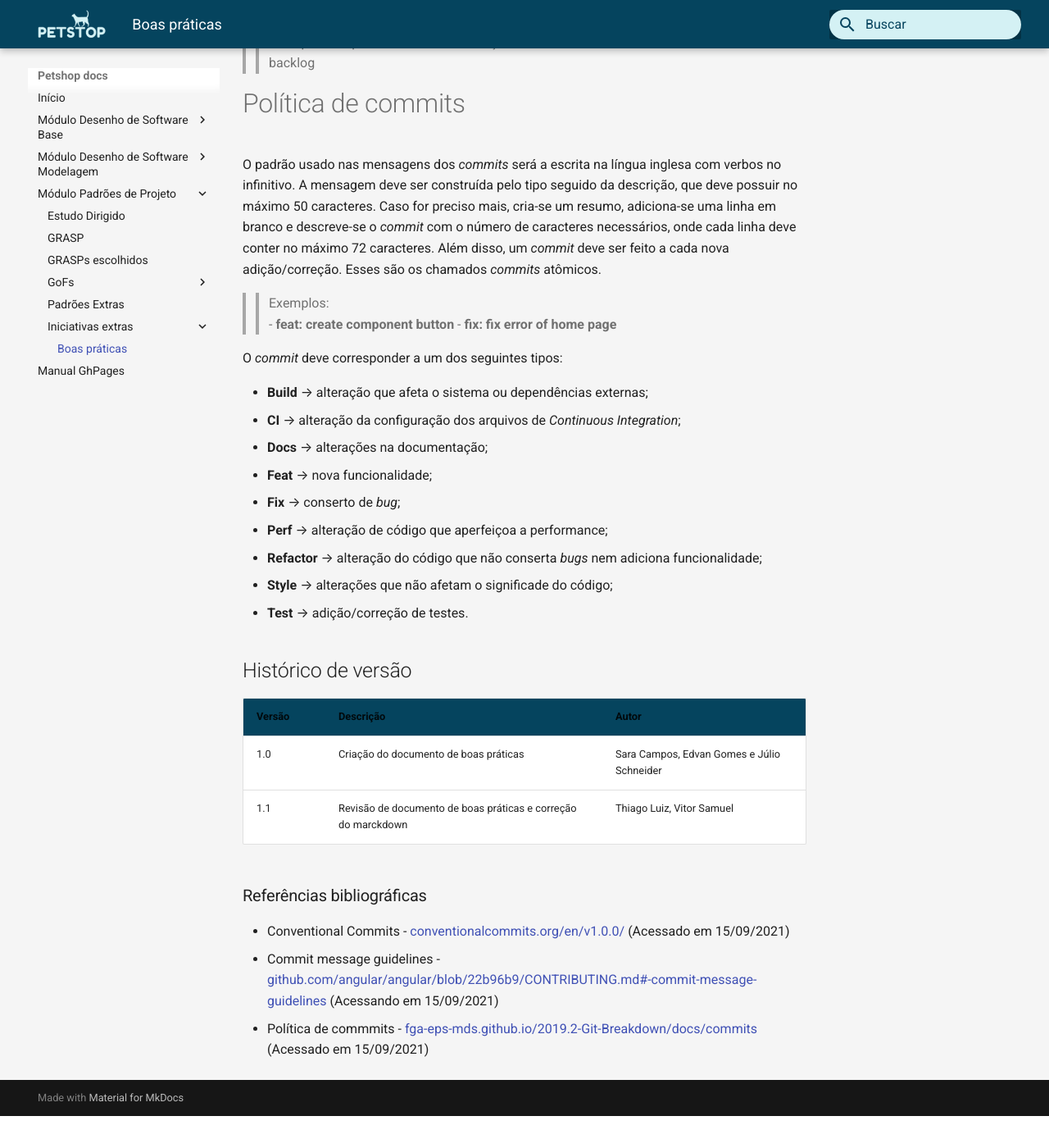
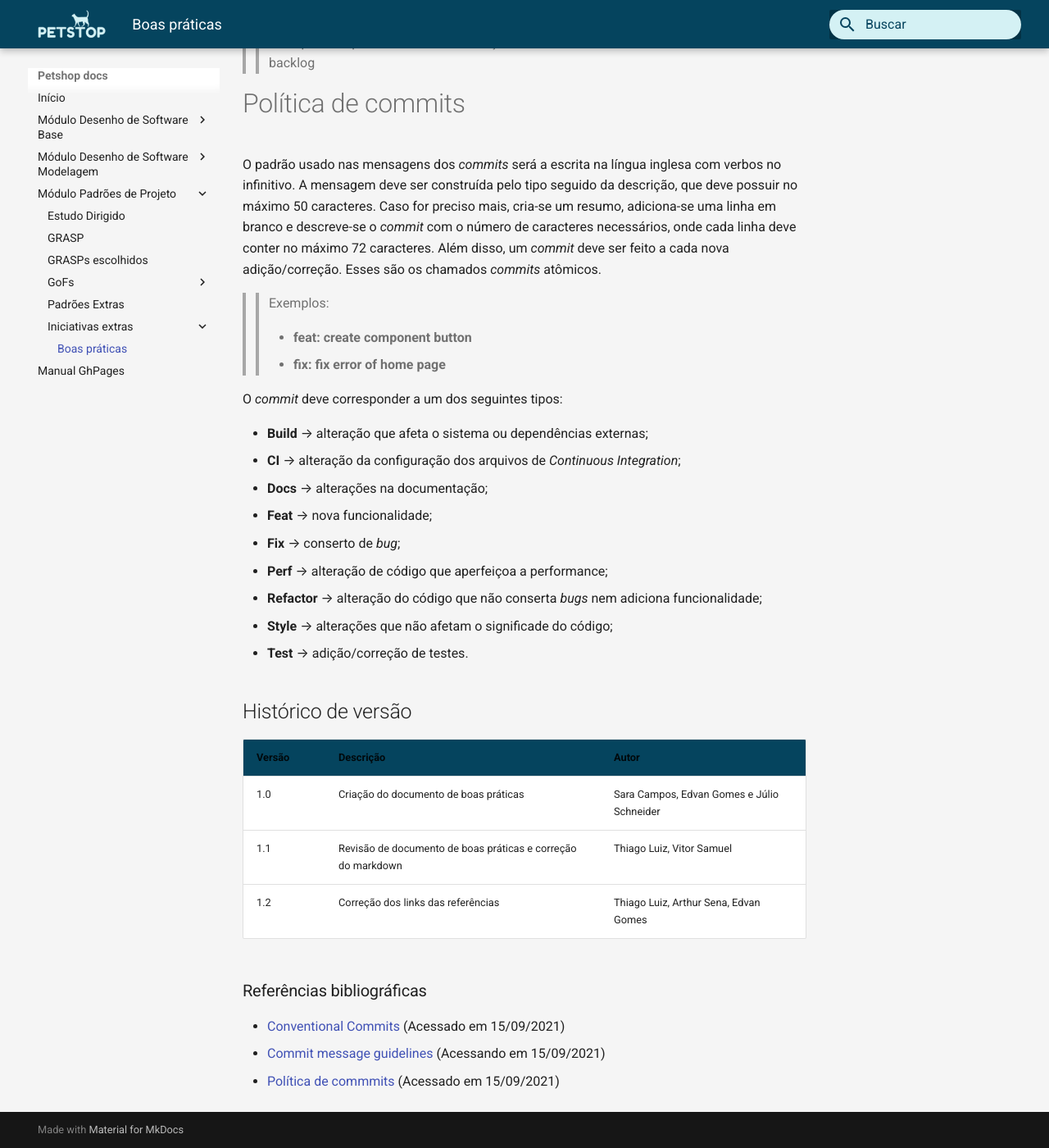
Before and after one commit to UnBArqDsw2021-1/2021.1_G3_PetStop_docs, an MkDocs documentation site: the page built from docs/goodpractices.md, in a window 1280 px wide and 1400 px high, scrolled down 1065 px. Shown: the whole window at 82% size. Built offline with MkDocs 1.6.1 and Material for MkDocs 9.7.7, drawn with Linux system fonts in a browser that asks for light colours; before the commit the page ends 2426 px from its top, so only the background shows below that.

Commit message:
docs: fix broken links
Co-authored-by: Edvan B Gomes Júnior <54152857+eddie-gomes@users.noreply.github.com>
Co-authored-by: thiagomesUNB <thiago.luiz20000@gmail.com>

```diff
--- a/docs/goodpractices.md
+++ b/docs/goodpractices.md
@@ -1,63 +1,64 @@
 # Objetivo
 
-O documento foi criado com o objetivo de assegurar um fluxo de trabalho contínuo e padronizado. Isso possibilitará rastreamento das funcionalidades desenvolvidas e facilitará a implementação de *pipeline* de integração (CI - Continuous Integration) e entrega contínua (CD - Continuous Delivery). Dessa forma, será usada a estratégia de Git Flow.
+O documento foi criado com o objetivo de assegurar um fluxo de trabalho contínuo e padronizado. Isso possibilitará rastreamento das funcionalidades desenvolvidas e facilitará a implementação de _pipeline_ de integração (CI - Continuous Integration) e entrega contínua (CD - Continuous Delivery). Dessa forma, será usada a estratégia de Git Flow.
 
 # Glossário
 
 - **Branch** → ramificação da correspondente versão do código fonte, podendo conter adições, correções, testes e/ou documentação;
-- **Commit** → conjunto de alterações da respectiva *branch* acompanhado de uma mensagem explicativa;
-- **Master/Main** → *branch* onde a versão mais estável do produto;
-- **Devel/Development** → *branch* de desenvolvimento do produto;
+- **Commit** → conjunto de alterações da respectiva _branch_ acompanhado de uma mensagem explicativa;
+- **Master/Main** → _branch_ onde a versão mais estável do produto;
+- **Devel/Development** → _branch_ de desenvolvimento do produto;
 
 # Política de Branch
 
 ## Nomenclatura
 
-Nos repositórios de desenvolvimento, todas *branchs* criadas devem estar relacionadas a uma funcionalidade, correção ou teste. Consequentemente, nesse caso, ela estará associada a uma *issue*.
+Nos repositórios de desenvolvimento, todas _branchs_ criadas devem estar relacionadas a uma funcionalidade, correção ou teste. Consequentemente, nesse caso, ela estará associada a uma _issue_.
 
-Para o caso do repositório de documentação, as *branchs* não precisam estar relacionadas a *issues*, funcionalidades ou correções, sendo que o que as define é o tipo de documento a que ela está associada.
+Para o caso do repositório de documentação, as _branchs_ não precisam estar relacionadas a _issues_, funcionalidades ou correções, sendo que o que as define é o tipo de documento a que ela está associada.
 
-O padrão usado para nomear as *branchs* é número da *feature* e o número da *issue* seguida do título, que deve estar na língua inglesa com separação feita por *underline* ao invés de espaço.
+O padrão usado para nomear as _branchs_ é número da _feature_ e o número da _issue_ seguida do título, que deve estar na língua inglesa com separação feita por _underline_ ao invés de espaço.
 
->> Exemplo do repositório de desenvolvimento:
->> us02i03-crud_publication
+> > Exemplo do repositório de desenvolvimento:
+> > us02i03-crud_publication
 
->> Exemplo do repositório de desenvolvimento:
->> us05i07-navigation_route
+> > Exemplo do repositório de desenvolvimento:
+> > us05i07-navigation_route
 
->> Exemplo do repositório de documentação:
->> backlog
-
+> > Exemplo do repositório de documentação:
+> > backlog
 
 # Política de commits
 
-O padrão usado nas mensagens dos *commits* será a escrita na língua inglesa com verbos no infinitivo. A mensagem deve ser construída pelo tipo seguido da descrição, que deve possuir no máximo 50 caracteres. Caso for preciso mais, cria-se um resumo, adiciona-se uma linha em branco e descreve-se o *commit* com o número de caracteres necessários, onde cada linha deve conter no máximo 72 caracteres. Além disso, um *commit* deve ser feito a cada nova adição/correção. Esses são os chamados *commits* atômicos.
+O padrão usado nas mensagens dos _commits_ será a escrita na língua inglesa com verbos no infinitivo. A mensagem deve ser construída pelo tipo seguido da descrição, que deve possuir no máximo 50 caracteres. Caso for preciso mais, cria-se um resumo, adiciona-se uma linha em branco e descreve-se o _commit_ com o número de caracteres necessários, onde cada linha deve conter no máximo 72 caracteres. Além disso, um _commit_ deve ser feito a cada nova adição/correção. Esses são os chamados _commits_ atômicos.
 
->> Exemplos:
->> - **feat: create component button**
->> - **fix: fix error of home page**
+> > Exemplos:
+> >
+> > - **feat: create component button**
+> > - **fix: fix error of home page**
 
-O *commit* deve corresponder a um dos seguintes tipos:
+O _commit_ deve corresponder a um dos seguintes tipos:
 
-- **Build** →  alteração que afeta o sistema ou dependências externas;
-- **CI** → alteração da configuração dos arquivos de *Continuous Integration*;
+- **Build** → alteração que afeta o sistema ou dependências externas;
+- **CI** → alteração da configuração dos arquivos de _Continuous Integration_;
 - **Docs** → alterações na documentação;
 - **Feat** → nova funcionalidade;
-- **Fix** → conserto de *bug*;
+- **Fix** → conserto de _bug_;
 - **Perf** → alteração de código que aperfeiçoa a performance;
-- **Refactor** → alteração do código que não conserta *bugs* nem adiciona funcionalidade;
+- **Refactor** → alteração do código que não conserta _bugs_ nem adiciona funcionalidade;
 - **Style** → alterações que não afetam o significade do código;
 - **Test** → adição/correção de testes.
 
 ## Histórico de versão
 
-| Versão | Descrição | Autor |
-| - | - | - |
-| 1.0 | Criação do documento de boas práticas | Sara Campos, Edvan Gomes e Júlio Schneider |
-| 1.1 | Revisão de documento de boas práticas e correção do marckdown| Thiago Luiz, Vitor Samuel |
+| Versão | Descrição                                                    | Autor                                      |
+| ------ | ------------------------------------------------------------ | ------------------------------------------ |
+| 1.0    | Criação do documento de boas práticas                        | Sara Campos, Edvan Gomes e Júlio Schneider |
+| 1.1    | Revisão de documento de boas práticas e correção do markdown | Thiago Luiz, Vitor Samuel                  |
+| 1.2    | Correção dos links das referências                           | Thiago Luiz, Arthur Sena, Edvan Gomes      |
 
 ### Referências bibliográficas
 
-- Conventional Commits - [conventionalcommits.org/en/v1.0.0/](conventionalcommits.org/en/v1.0.0/) (Acessado em 15/09/2021)
-- Commit message guidelines - [github.com/angular/angular/blob/22b96b9/CONTRIBUTING.md#-commit-message-guidelines](github.com/angular/angular/blob/22b96b9/CONTRIBUTING.md#-commit-message-guidelines) (Acessando em 15/09/2021)
-- Política de commmits - [fga-eps-mds.github.io/2019.2-Git-Breakdown/docs/commits](fga-eps-mds.github.io/2019.2-Git-Breakdown/docs/commits) (Acessado em 15/09/2021)
+- [Conventional Commits](https://conventionalcommits.org/en/v1.0.0/) (Acessado em 15/09/2021)
+- [Commit message guidelines](https://github.com/angular/angular/blob/22b96b9/CONTRIBUTING.md#-commit-message-guidelines) (Acessando em 15/09/2021)
+- [Política de commmits](https://fga-eps-mds.github.io/2019.2-Git-Breakdown/docs/commits) (Acessado em 15/09/2021)
```
